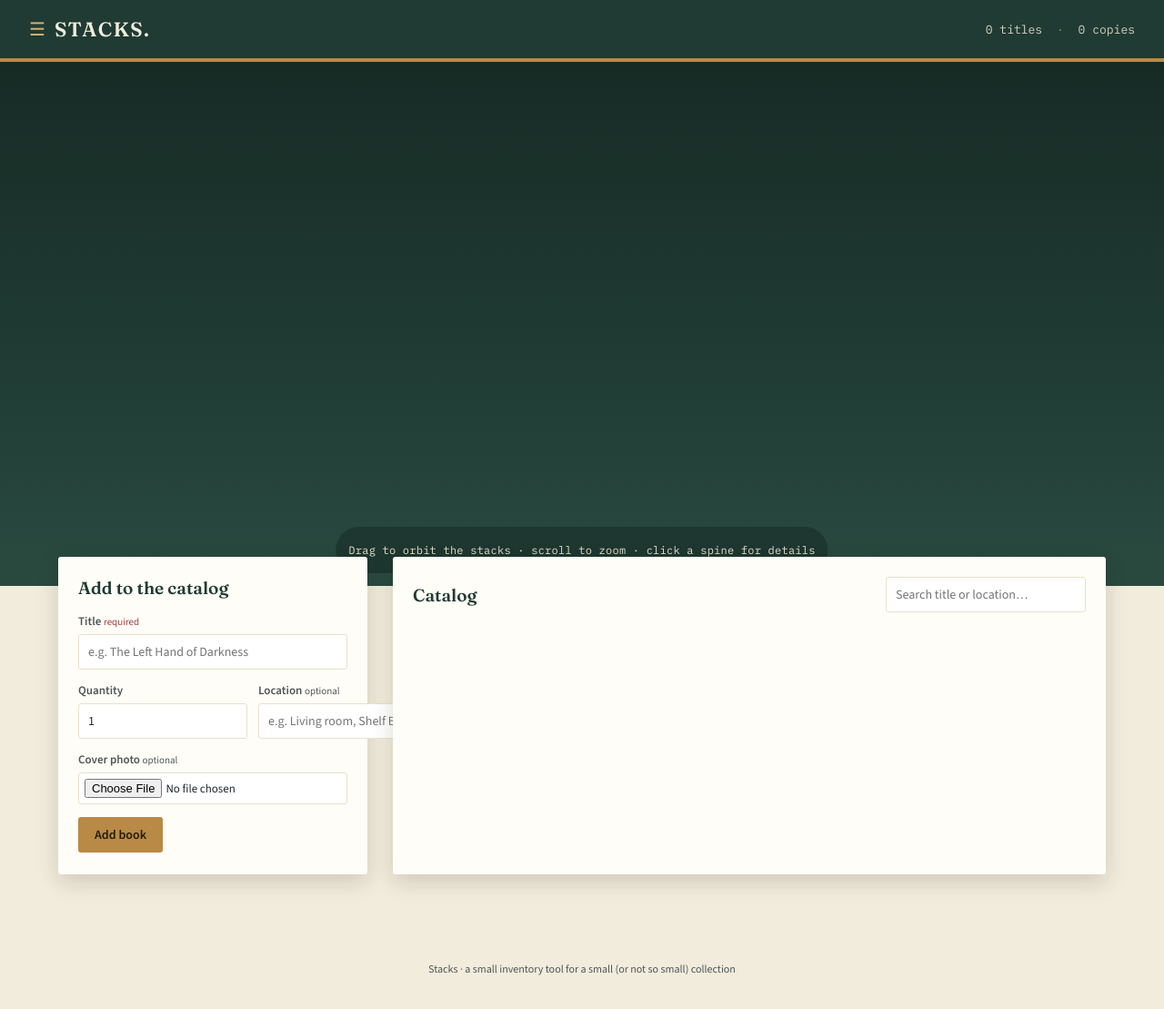
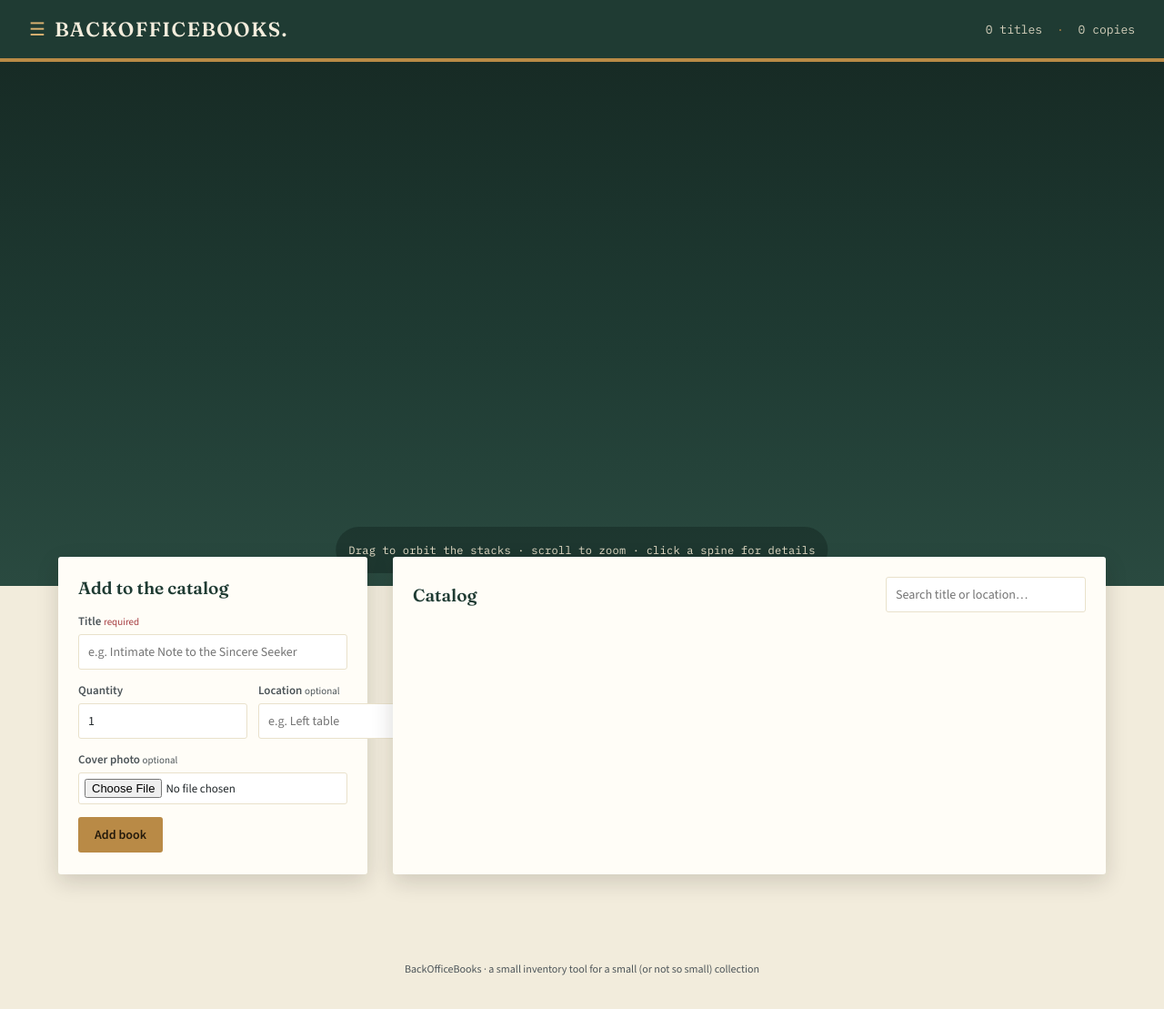
Before and after one commit to ersatzjgd-ai/StackBooksIventory, a website: page public/index.html in a window 1280 px wide. Shown: the whole page at 91% size. Drawn offline with nearby package versions, Linux system fonts and the light colour scheme; no server answers.

Commit message:
Update index.html

```diff
--- a/public/index.html
+++ b/public/index.html
@@ -3,7 +3,7 @@
 <head>
 <meta charset="UTF-8" />
 <meta name="viewport" content="width=device-width, initial-scale=1.0" />
-<title>Stacks — Book Inventory</title>
+<title>BackOfficeBooks — Book Inventory</title>
 <link rel="icon" href="data:," />
 <link rel="preconnect" href="https://fonts.googleapis.com" />
 <link rel="preconnect" href="https://fonts.gstatic.com" crossorigin />
@@ -23,7 +23,7 @@
   <header class="topbar">
     <div class="topbar__brand">
       <span class="topbar__mark">&#9776;</span>
-      <span class="topbar__title">STACKS.</span>
+      <span class="topbar__title">BACKOFFICEBOOKS.</span>
     </div>
     <div class="topbar__meta">
       <span id="bookCount">0 titles</span>
@@ -67,7 +67,7 @@
 
         <label class="field">
           <span>Title <span class="req">required</span></span>
-          <input type="text" id="title" name="title" placeholder="e.g. The Left Hand of Darkness" required maxlength="200" />
+          <input type="text" id="title" name="title" placeholder="e.g. Intimate Note to the Sincere Seeker" required maxlength="200" />
         </label>
 
         <div class="field-row">
@@ -77,7 +77,7 @@
           </label>
           <label class="field field--small">
             <span>Location <span class="opt">optional</span></span>
-            <input type="text" id="location" name="location" placeholder="e.g. Living room, Shelf B" maxlength="80" />
+            <input type="text" id="location" name="location" placeholder="e.g. Left table" maxlength="80" />
           </label>
         </div>
 
@@ -111,7 +111,7 @@
   </main>
 
   <footer class="footer">
-    <p>Stacks &middot; a small inventory tool for a small (or not so small) collection</p>
+    <p>BackOfficeBooks &middot; a small inventory tool for a small (or not so small) collection</p>
   </footer>
 
   <script type="module" src="/app.js"></script>
```
